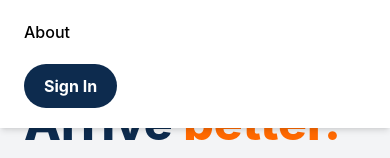
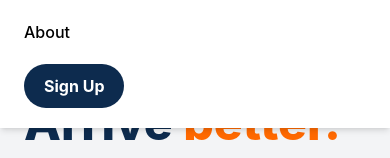
Before and after one commit to Kesther04/Axis, a React (Vite) app: page / in a window 390 px wide. Both pictures are taken after a click on the button "Toggle menu". Shown: the part 145-303 px from the top of the page. Built offline with nearby package versions, Linux system fonts and the light colour scheme; no server answers.

Commit message:
changes made to navbar

```diff
--- a/src/components/Navbar.tsx
+++ b/src/components/Navbar.tsx
@@ -156,11 +156,11 @@ export default function Navbar() {
                             whileTap={{ scale: 0.97 }}
                         >
                             <Link
-                                to="/signin"
+                                to="/waitlist"
                                 onClick={() => setMenuOpen(false)}
                                 className="bg-primary text-white font-bold text-base px-5 py-2.5 rounded-full w-fit hover:opacity-90 transition-opacity inline-block"
                             >
-                                Sign In
+                                Sign Up
                             </Link>
                         </motion.div>
                     </motion.div>
```
